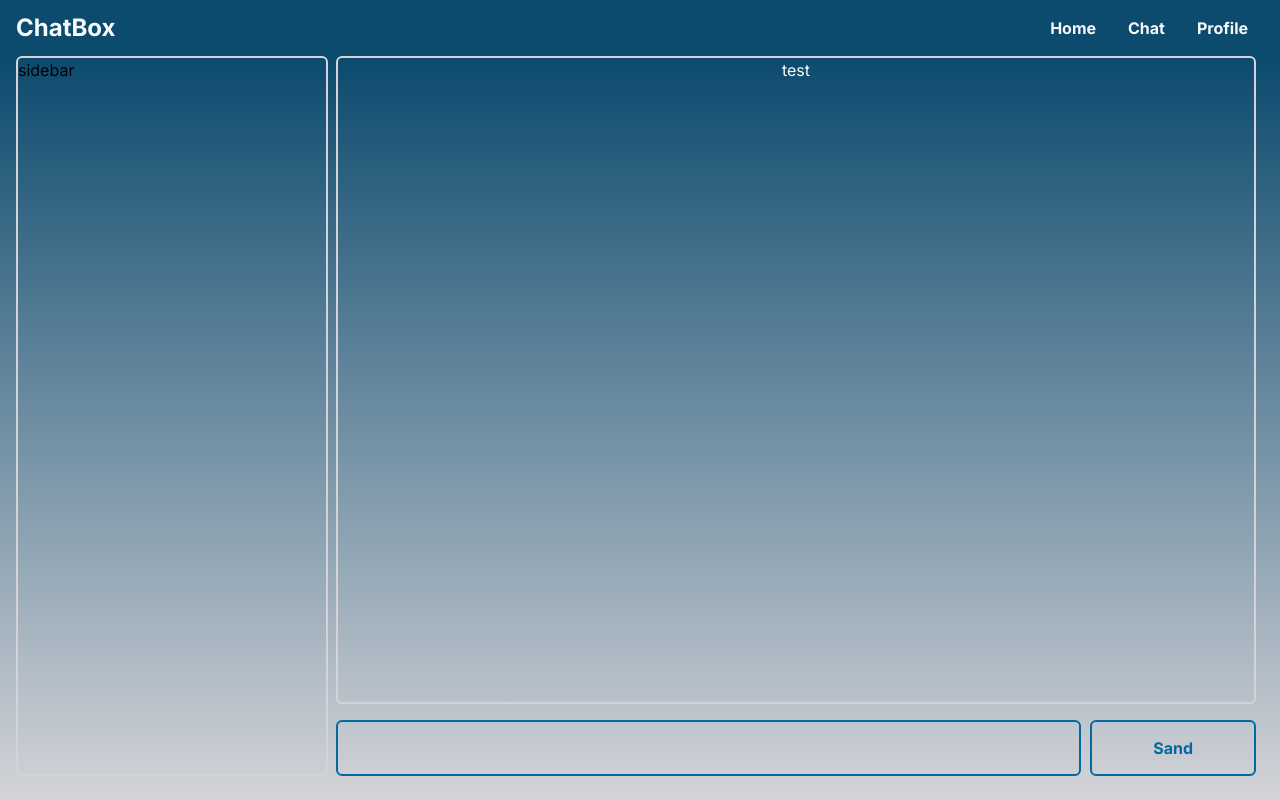
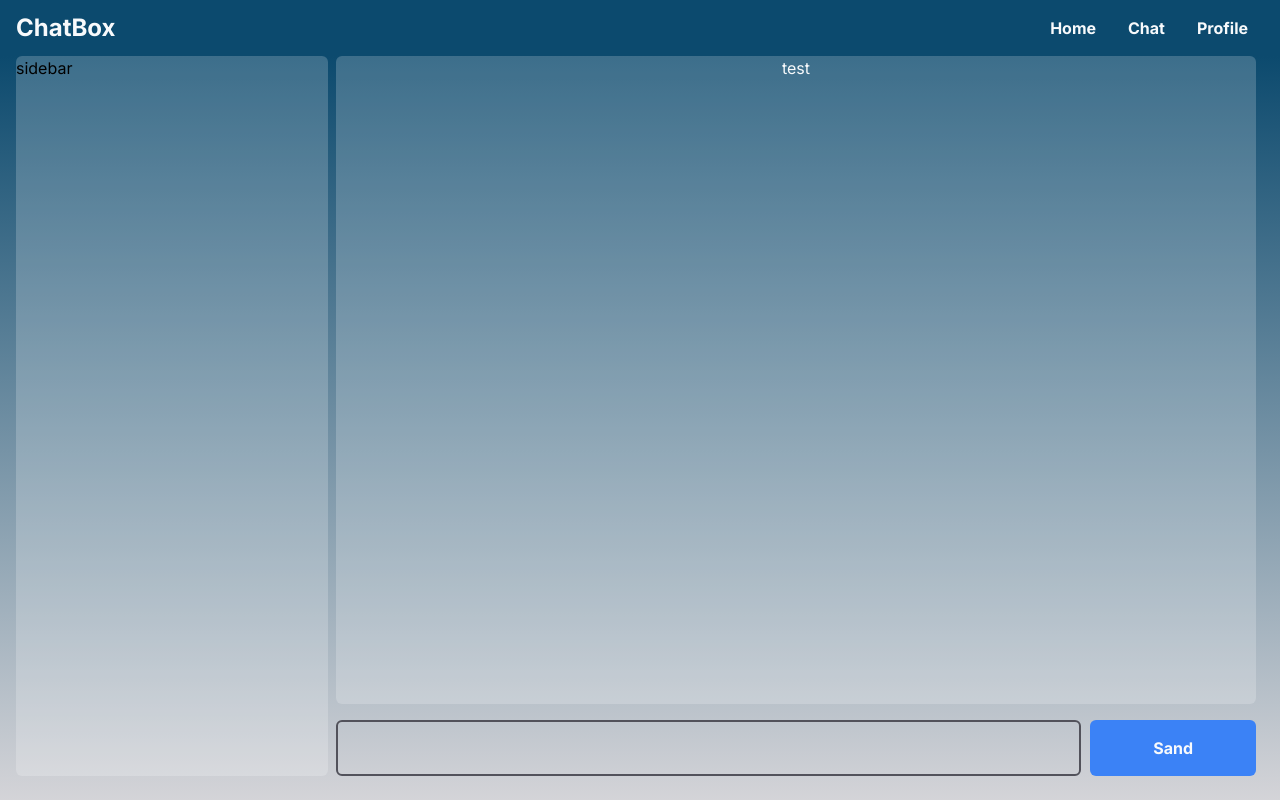
Before and after one commit to YoavDn/chat-box, a React (Vite) app: page /Chat in a window 1280 px wide. Built offline with nearby package versions, Linux system fonts and the light colour scheme.

Commit message:
main css done by now

```diff
--- a/src/firebase.ts
+++ b/src/firebase.ts
@@ -1,5 +1,5 @@
 import { initializeApp } from "firebase/app";
-import 'firebase/auth'
+import { getAuth } from 'firebase/auth'
 
 const firebaseConfig = {
     apiKey: import.meta.env.VITE_API_KEY,
@@ -13,6 +13,6 @@ const firebaseConfig = {
 
 const app = initializeApp(firebaseConfig);
 
-export const auth = app.auth()
+export const auth = getAuth(app)
 
 export default app
--- a/src/index.scss
+++ b/src/index.scss
@@ -27,6 +27,11 @@ body {
         padding-top: 7rem;
     }
 
+    .home-btns {
+        width: 50%;
+        margin-inline: auto;
+    }
+
 
 }
 
@@ -47,6 +52,7 @@ body {
 
         .sidebar {
             flex-basis: 25%;
+            background: rgba(white, .2);
         }
 
         .main-chat-container {
@@ -60,6 +66,7 @@ body {
 
             .msgs-container {
                 flex-basis: 90%;
+                background: rgba(white, .2);
 
             }
 
@@ -125,13 +132,11 @@ body {
         form {
             width: 90%;
             margin: auto;
-            padding-bottom: 2rem;
 
             button {
                 display: block;
-
                 margin: auto;
-                margin-top: 1rem;
+                margin-block: 2rem;
             }
         }
 
@@ -150,13 +155,14 @@ body {
             input {
                 line-height: 2.3rem;
                 border-radius: 4px;
+                color: white;
                 font-size: 18px;
                 background-color: transparent;
                 border: rgb(255, 255, 255) 1px solid;
                 padding-left: 1rem;
 
                 &::placeholder {
-                    color: rgb(56, 56, 56)
+                    color: rgb(229, 229, 229)
                 }
 
                 &:focus {
--- a/src/pages/Chat.tsx
+++ b/src/pages/Chat.tsx
@@ -3,16 +3,16 @@ const Chat = () => {
     return (
         <div className="chat-page bg-gradient-to-b from-sky-900 to-zinc-300  px-4">
             <section className=" main-container flex">
-                <div className="sidebar rounded-md border-2 border-zinc-300">
+                <div className="sidebar rounded-md ">
                     <h2>sidebar</h2>
                 </div>
                 <main className="main-chat-container px-2">
-                    <div className="msgs-container border-zinc-300  border-2  rounded-md ">
+                    <div className="msgs-container   rounded-md ">
                         <h2 className="text-slate-50 text-center ">test</h2>
                     </div>
                     <form className="chat-input flex pt-4">
-                        <input className=" bg-transparent border-2 text-zinc-900 text-xl border-sky-700 rounded-md" type="text" />
-                        <button className="text-sky-700 text- rounded-md font-bold border-2 border-sky-700">Sand</button>
+                        <input className=" bg-transparent border-2 text-zinc-900 text-xl border-zinc-600 rounded-md" type="text" />
+                        <button className="text-slate-50 text- rounded-md font-bold bg-blue-500">Sand</button>
                     </form>
                 </main>
             </section>
--- a/src/pages/Signup.tsx
+++ b/src/pages/Signup.tsx
@@ -6,7 +6,7 @@ const Signup = () => {
     return (
         <section className="sign-up-page  bg-gradient-to-b from-sky-900 to-zinc-300   ">
             <main className='sign-up-card rounded-md'   >
-                <button className='sign-with-google rounded-3xl border-2 text-slate-50 '><span><GoogleIcon /></span> Sign In with Google</button>
+                <button className='sign-with-google  border-2 text-slate-50 '><span><GoogleIcon /></span> Sign In with Google</button>
                 <form>
                     <div className="form-item">
                         <label htmlFor="fullname">Full Name</label>
@@ -20,7 +20,7 @@ const Signup = () => {
                         <label htmlFor="password">Password</label>
                         <input type="password" name='password' />
                     </div>
-                    <button className='text-slate-50 font-semibold text-base bg-sky-600 p-2  px-16 rounded-md' >SignUp</button>
+                    <button className='text-slate-50 font-semibold text-xl bg-blue-500 p-2  px-12 rounded-md' >Signup</button>
                 </form>
                 <div className="login-option">
                     <h2 className='text-zinc-900' >Already have an acount ?</h2>
--- a/src/pages/home.tsx
+++ b/src/pages/home.tsx
@@ -1,5 +1,7 @@
+import { useNavigate } from "react-router";
 
 const Home = () => {
+    let navigate = useNavigate();
     return (
         <div className="home-page flex flex-col  px-10 md:px-28  bg-gradient-to-b from-sky-900 to-zinc-300   ">
             <h2 className=" hero-title text-slate-50 text-2xl md:text-3xl lg:text-5xl    tracking-tight font-extrabold " >
@@ -7,8 +9,8 @@ const Home = () => {
             </h2>
             <p className="text-zinc-300 md:px-24  text-base pt-3 text-center md:text-xl">Lorem ipsum dolor sit, amet consectetur adipisicing elit. Eveniet quaerat officiis veritatis mollitia maiores aliquam error ab nulla aut aperiam!</p>
             <div className="home-btns flex flex-col  justify-between md:flex-row  w-2/1  pt-12  text-slate-50  ">
-                <button className=" md:basis-1/2 my-2 p-4  md:mr-4 py-2 hover:bg-blue-600 font-bold    rounded-md  lg:text-2xl font-regular text-slate50 bg-blue-500" >Get Started</button>
-                <button className=" md:basis-1/2 my-2 p-4  md:ml-4 py-2 border-2 hover:border-blue-600 border-slate-50  rounded-md font-semibold lg:text-2xl " >Login</button>
+                <button onClick={() => navigate('/signup')} className=" md:basis-1/2 my-2 p-4  md:mr-4 py-2 hover:bg-blue-600 font-bold    rounded-md lg:py-4 lg:text-2xl font-regular text-slate50 bg-blue-500" >Get Started</button>
+                <button className=" md:basis-1/2 my-2 p-4  md:ml-4 py-2 border-2 hover:border-blue-600 border-slate-50  lg:py-4 rounded-md font-semibold lg:text-2xl " >Login</button>
 
             </div>
         </div>
```
